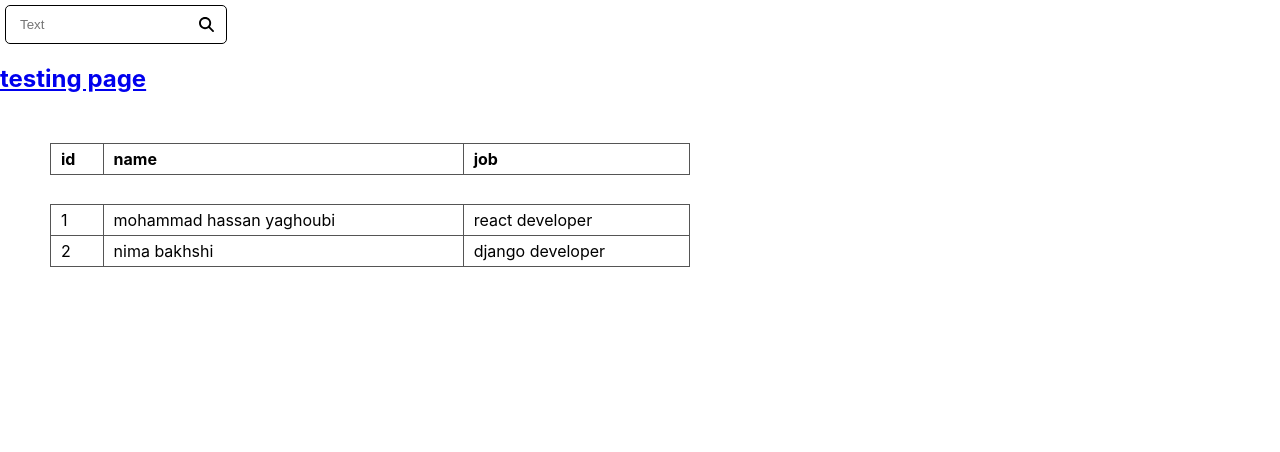
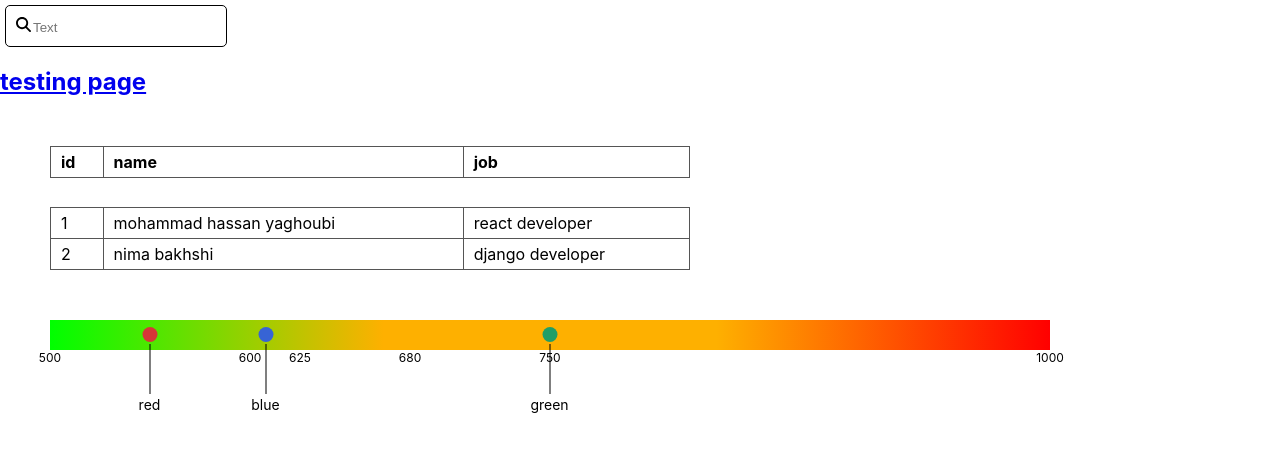
Before and after one commit to Yaghoubi-MH/nima, a React (Create React App) app: page / in a window 1280 px wide. Shown: the top 452 px of the page. Built offline with nearby package versions, Linux system fonts and the light colour scheme.

Commit message:
added bullet chart component

```diff
--- a/package.json
+++ b/package.json
@@ -3,9 +3,13 @@
   "version": "0.1.0",
   "private": true,
   "dependencies": {
+    "@patternfly/react-charts": "^6.94.18",
+    "@patternfly/react-core": "^4.276.6",
     "@testing-library/jest-dom": "^5.16.5",
     "@testing-library/react": "^13.4.0",
     "@testing-library/user-event": "^13.5.0",
+    "apexcharts": "^3.37.1",
+    "chart.js": "^4.2.1",
     "react": "^18.2.0",
     "react-dom": "^18.2.0",
     "react-router-dom": "^6.8.2",
--- /dev/null
+++ b/src/components/Chart/AdvanceBullet/AdvanceBullet.module.css
@@ -0,0 +1,5 @@
+.Advance_bullet_container{
+    display: block;
+    position: absolute;
+    transform: translateX(-50%);
+}
--- /dev/null
+++ b/src/components/Chart/AdvanceBullet/index.js
@@ -0,0 +1,27 @@
+import React from "react";
+
+import styles from "./AdvanceBullet.module.css"
+
+const AdvanceBullet = ({style, calculateLeftHandler}) => {
+
+    const list = [
+        {score: 550, color: '#d53737', text: 'red'},
+        {score: 608, color: '#3764d5', text: 'blue'},
+        {score: 750, color: '#209e67', text: 'green'}]
+
+    return(
+        <>
+            {list.map((i, index)=>(
+                <div key={index} style={{left: calculateLeftHandler(i.score)}} className={styles.Advance_bullet_container}>
+                    <div style={{backgroundColor: i.color}} className={style.advance_bullet}></div>
+                    <div className={style.line_text_container}>
+                        <div className={style.line}></div>
+                        <div className={style.text}>{i.text}</div>
+                    </div>
+                </div>
+            ))}
+        </>
+    )
+}
+
+export default AdvanceBullet
--- /dev/null
+++ b/src/components/Chart/Chart.module.css
@@ -0,0 +1,10 @@
+.num_container{
+    display: flex;
+    height: 50px;
+    position: relative;
+}
+.number{
+    position: absolute;
+    display: inline-block;
+    transform: translateX(-50%);
+}
--- /dev/null
+++ b/src/components/Chart/SimpleBullet/SimpleBullet.module.css
@@ -0,0 +1,5 @@
+.bullet{
+    position: absolute;
+    display: inline-block;
+    transform: translateX(-50%);
+}
--- /dev/null
+++ b/src/components/Chart/SimpleBullet/index.js
@@ -0,0 +1,22 @@
+import React from "react";
+import styles from "./SimpleBullet.module.css";
+
+const SimpleBullet = ({bullets, calculateLeftHandler, height}) => {
+
+    return(
+        <>
+            {bullets.map((i,index) => (
+                <span key={index}
+                      style={{
+                          left: calculateLeftHandler(i.score),
+                          backgroundColor: i.color,
+                          width: height,
+                          height: height,
+                          borderRadius: height / 2
+                      }}
+                      className={styles.bullet}></span>
+            ))}</>
+    )
+}
+
+export default SimpleBullet
--- /dev/null
+++ b/src/components/Chart/index.js
@@ -0,0 +1,40 @@
+import React from 'react';
+
+import styles from './Chart.module.css'
+import SimpleBullet from "./SimpleBullet";
+import AdvanceBullet from "./AdvanceBullet";
+
+const BulletChart = ({style , width, list, componentSimpleBullet}) => {
+    console.log(componentSimpleBullet)
+    const bullets = [
+        {score: 580, color: '#472e8b'},
+        {score: 610, color: '#920e53'},
+        {score: 940, color: '#0fc4bc'},
+    ]
+
+    const calculateLeftHandler = (value) => {
+         return (width / (list[list.length - 1] - list[0])) * (value - list[0])
+    }
+
+    return (
+        <div className={style.chart_container}>
+            <div className={style.gage_container}>
+                { componentSimpleBullet ?
+                    <SimpleBullet bullets={bullets} calculateLeftHandler={calculateLeftHandler} height={10} />
+                    : <AdvanceBullet style={style} calculateLeftHandler={calculateLeftHandler} /> }
+            </div>
+            <div className={styles.num_container}>
+                {
+                    list.map((i, index) => (
+                        <span
+                            key={index}
+                            style={{left: `${calculateLeftHandler(i)}px`}}
+                            className={`${styles.number} ${style.number}`}>{i}</span>
+                    ))
+                }
+            </div>
+        </div>
+    )
+}
+
+export default BulletChart
--- a/src/components/Input/input.module.css
+++ b/src/components/Input/input.module.css
@@ -1,4 +1,4 @@
-.container{
+.table_container{
     display: flex;
     flex-direction: row-reverse;
     justify-content: center;
--- a/src/components/Table/index.js
+++ b/src/components/Table/index.js
@@ -7,7 +7,7 @@ const Table = ({tableData, style}) => {
     const keys = Object.keys(tableData[0])
 
     return(
-        <table className={style.container}>
+        <table className={style.table_container}>
             <HeaderTable style={style} data={keys} />
             <BodyTable style={style} data={tableData} />
         </table>
--- /dev/null
+++ b/src/pages/HomePage/HomePage.module.css
@@ -0,0 +1,57 @@
+.table_container{
+    width: 50%;
+    border-collapse: collapse;
+    /*border-spacing: 0 30px;*/
+    margin: 50px;
+    padding: 20px;
+}
+.header_cell_table{
+    border: 1px solid #555;
+    text-align: left;
+    padding: 5px 10px;
+}
+.add_row_after_header::before{
+    display: table-row;
+    height: 30px;
+    content: '';
+}
+.body_cell_table{
+    border: 1px solid #555;
+    padding: 5px 10px;
+}
+/* Chart*/
+
+.chart_container{
+    margin-left: 50px;
+    width: 1000px
+}
+.gage_container{
+    display: flex;
+    position: relative;
+    align-items: center;
+    height: 30px;
+    background: linear-gradient(0.25turn, #00ff00, #feb000,#feb000, #ff0000);
+}
+.number{
+    font-size: 12px;
+}
+.advance_bullet{
+    width: 15px;
+    height: 15px;
+    border-radius: 10px;
+    background-color: #254b99;
+}
+.line_text_container{
+    position: absolute;
+    left: 7px;
+}
+.line{
+    margin: 2px 0;
+    height: 50px;
+    width: 1px;
+    background-color: black;
+}
+.text{
+    transform: translateX(-50%);
+    font-size: 14px;
+}
--- a/src/pages/HomePage/Table.module.css
+++ /dev/null
@@ -1,21 +0,0 @@
-.container{
-    width: 50%;
-    border-collapse: collapse;
-    /*border-spacing: 0 30px;*/
-    margin: 50px;
-    padding: 20px;
-}
-.header_cell_table{
-    border: 1px solid #555;
-    text-align: left;
-    padding: 5px 10px;
-}
-.add_row_after_header::before{
-    display: table-row;
-    height: 30px;
-    content: '';
-}
-.body_cell_table{
-    border: 1px solid #555;
-    padding: 5px 10px;
-}
--- a/src/pages/HomePage/index.js
+++ b/src/pages/HomePage/index.js
@@ -2,11 +2,18 @@ import React from "react";
 import Input from "../../components/Input";
 import {Link} from "react-router-dom";
 import Table from "../../components/Table";
-import styles from "./Table.module.css"
+import styles from "./HomePage.module.css"
+import BulletChart from "../../components/Chart";
+import SimpleBullet from "../../components/Chart/SimpleBullet";
 
 const HomePage = ({style}) => {
 
-    const tableList = [{id:1, name:'mohammad hassan yaghoubi', job: 'react developer'},{id:2, name:'nima bakhshi', job: 'django developer'}]
+    const tableList = [
+        {id:1, name:'mohammad hassan yaghoubi', job: 'react developer'},
+        {id:2, name:'nima bakhshi', job: 'django developer'}
+    ]
+    const chartList = [500, 600, 625, 680, 750, 1000]
+
     return(
         <>
             <Input style={style} />
@@ -14,6 +21,12 @@ const HomePage = ({style}) => {
                 <Link to='/tp'>testing page</Link>
             </h2>
             <Table tableData={tableList} style={styles} />
+            <BulletChart
+                style={styles}
+                width={1000}
+                list={chartList}
+                bulletHeight={20}
+                componentSimpleBullet={false}/>
         </>
     )
 }
```
Also changed, not shown: 1 other file (tests, documents, lock files or other folders).
